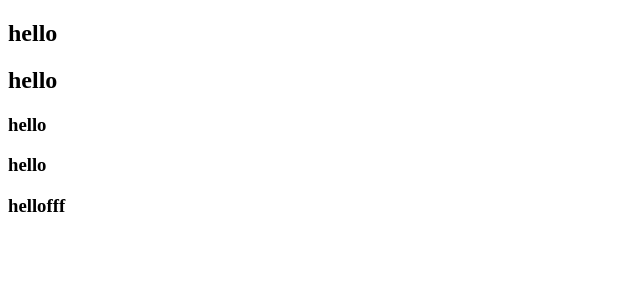
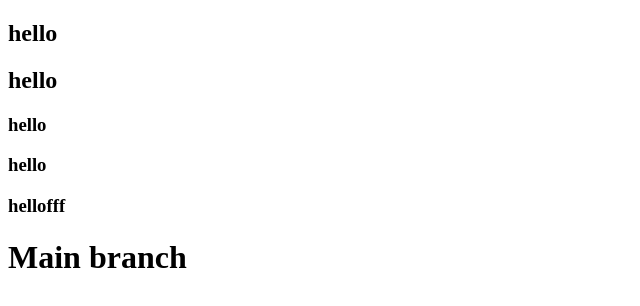
Before and after one commit to sudeeppatgar/demo-project, a plain HTML site: page html-folder/index.html in a window 1280 px wide. Shown: the whole page, without its empty margins (0-640 px from the left). Drawn offline with Linux system fonts and the light colour scheme.

Commit message:
main branch

```diff
--- a/html-folder/index.html
+++ b/html-folder/index.html
@@ -11,5 +11,6 @@
     <h3>hello</h3>
     <h3>hello</h3>
     <h3>hellofff</h3>
+    <h1>Main branch</h1>
 </body>
 </html>
```
